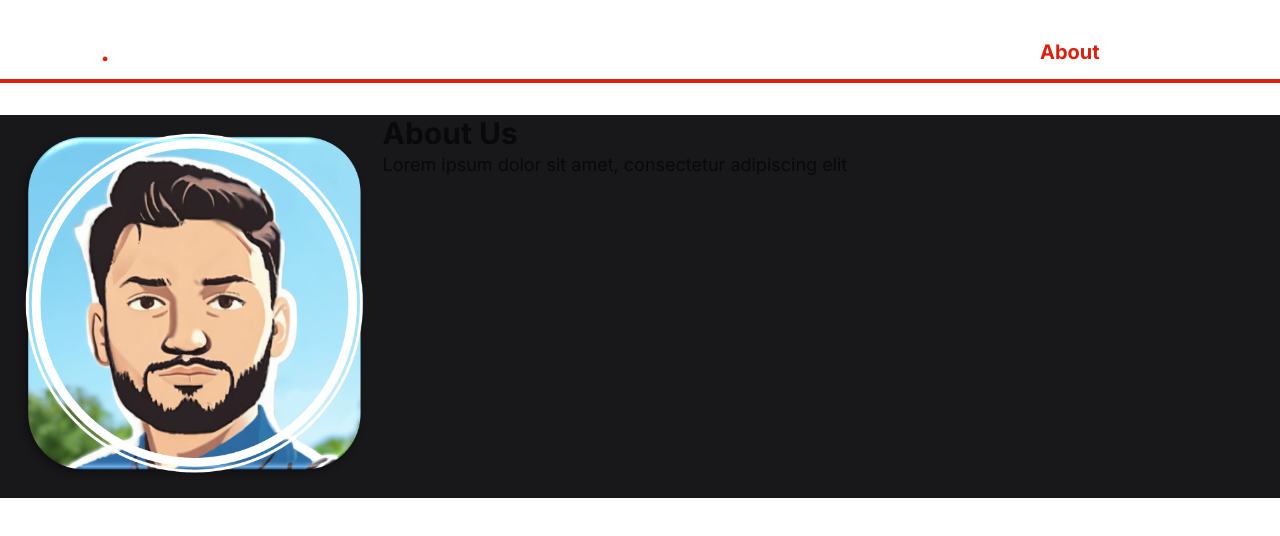
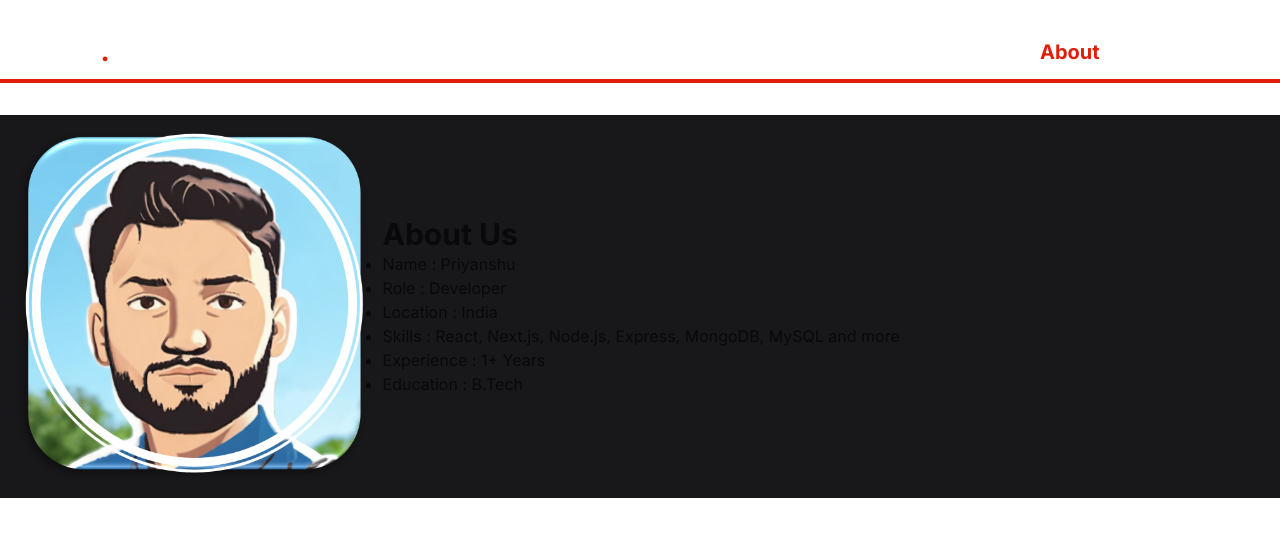
Before and after one commit to Coderx85/Matter, a Next.js app: page /about in a window 1280 px wide. Shown: the top 536 px of the page. Built offline with nearby package versions, Linux system fonts and the light colour scheme.

Commit message:
Update About page with personal details and skills list

```diff
--- a/app/about/page.jsx
+++ b/app/about/page.jsx
@@ -8,9 +8,17 @@ const AboutPage = () => {
         <div className='p-4'>
             <Image src='/about.png' alt='About Us' width={500} height={500} />
         </div>
-        <div className='mx-auto container'>
+        <div className='m-auto container'>
           <h1 className='text-3xl font-bold'>About Us</h1>
-          <p className='text-lg'>Lorem ipsum dolor sit amet, consectetur adipiscing elit</p>
+          <ul className=' list-disc px-auto'>
+            <li>Name : Priyanshu</li>
+            <li>Role : Developer</li>
+            <li>Location : India</li>
+            <li>Skills : React, Next.js, Node.js, Express, MongoDB, MySQL and more</li>
+            <li>Experience : 1+ Years</li>
+            <li>Education : B.Tech</li>
+
+          </ul>
         </div>
       </div>
 
```
